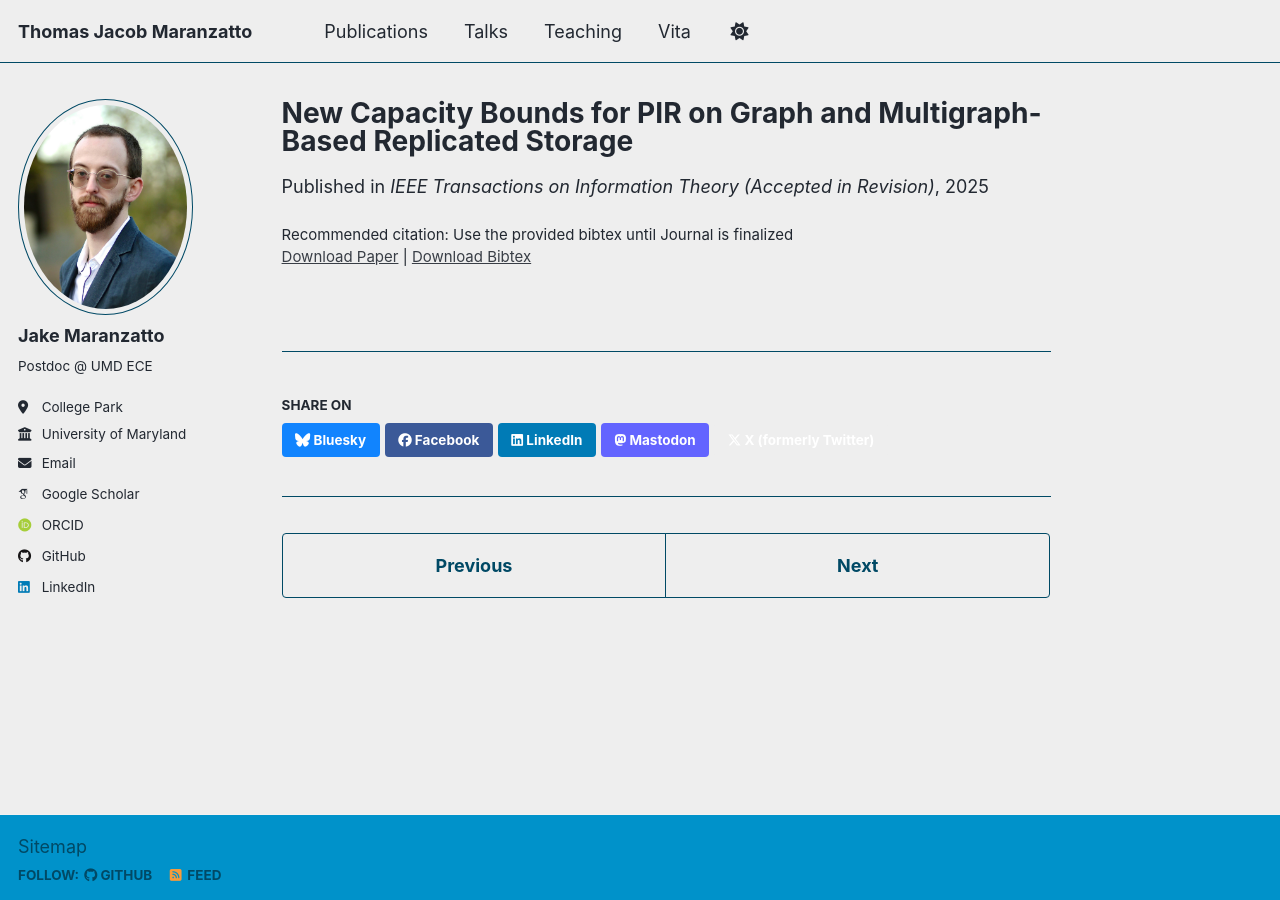
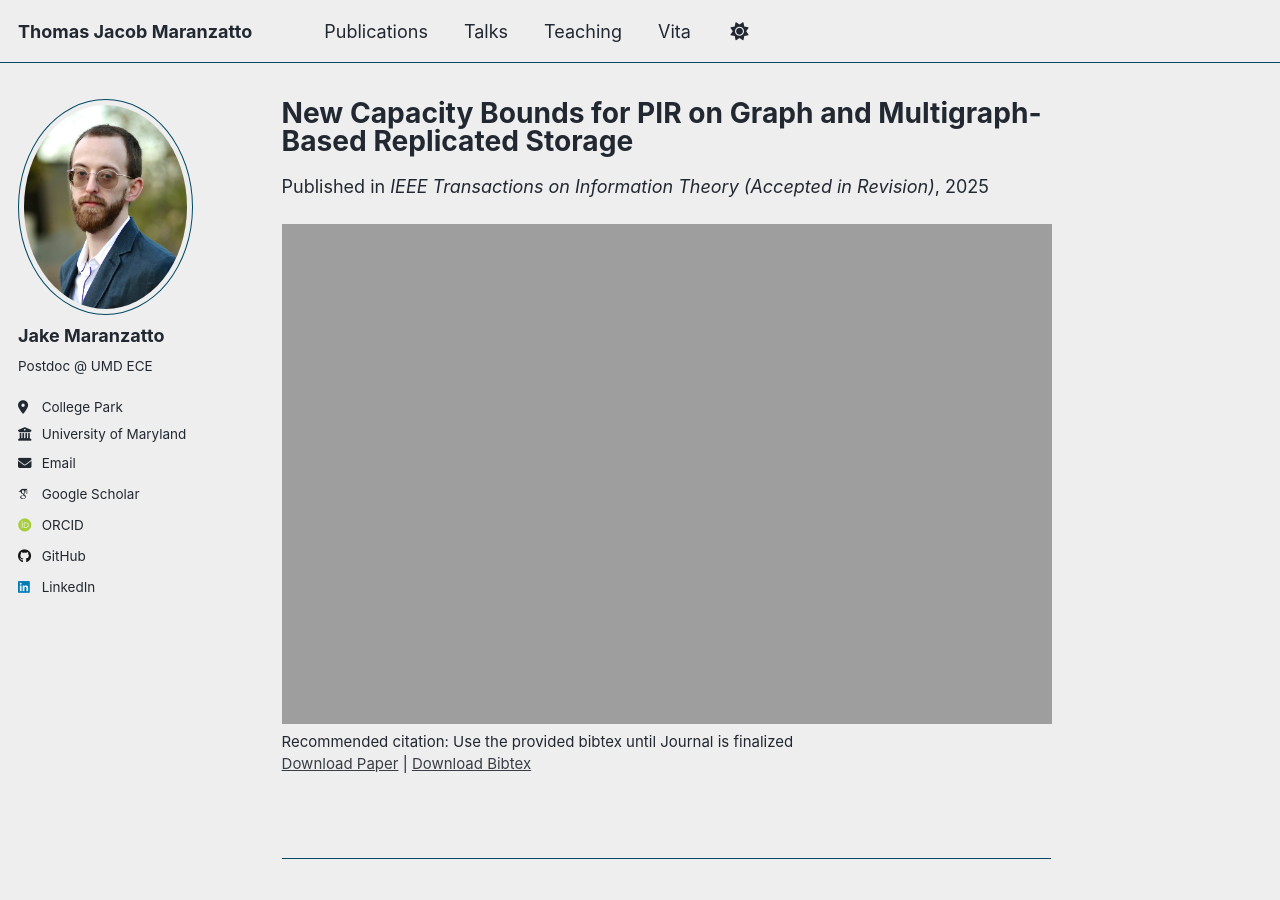
Before and after one commit to TMaranzatto/TMaranzatto.github.io, a Jekyll site: the page built from _publications/New-Capacity-Bound- for-PIR-on-Graph-and-Multigraph-Based-Replicated-Storage.md, in a window 1280 px wide and 900 px high. Built offline with Jekyll 4.4.1, drawn with Linux system fonts in a browser that asks for light colours; some web fonts are replaced; a script that is not in the unit is left out.

Commit message:
Update New-Capacity-Bound- for-PIR-on-Graph-and-Multigraph-Based-Replicated-Storage.md

```diff
--- a/_publications/New-Capacity-Bound- for-PIR-on-Graph-and-Multigraph-Based-Replicated-Storage.md
+++ b/_publications/New-Capacity-Bound- for-PIR-on-Graph-and-Multigraph-Based-Replicated-Storage.md
@@ -10,5 +10,5 @@ slidesurl:
 paperurl: 'https://tmaranzatto.github.io/files/PIR-capacity.pdf'
 bibtexurl: 'https://tmaranzatto.github.io/files/PIR-capacity.bib'
 citation: 'Use the provided bibtex until Journal is finalized'
-
 ---
+<iframe src="https://tmaranzatto.github.io/files/PIR-capacity.pdf" width="100%" height="500" frameborder="no" border="0" marginwidth="0" marginheight="0"></iframe>
```
